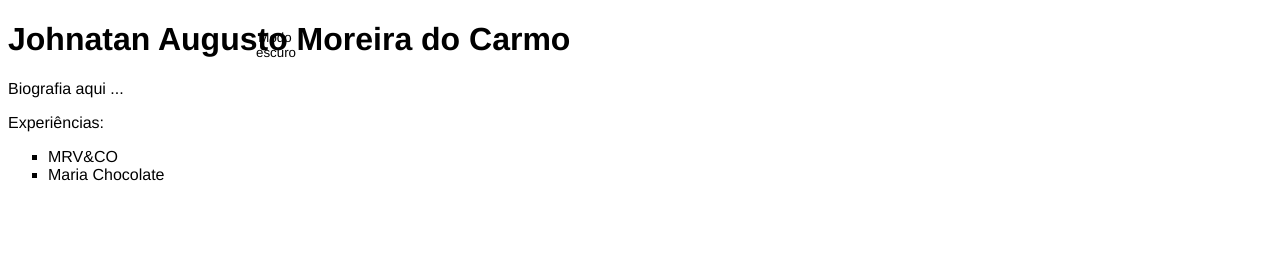
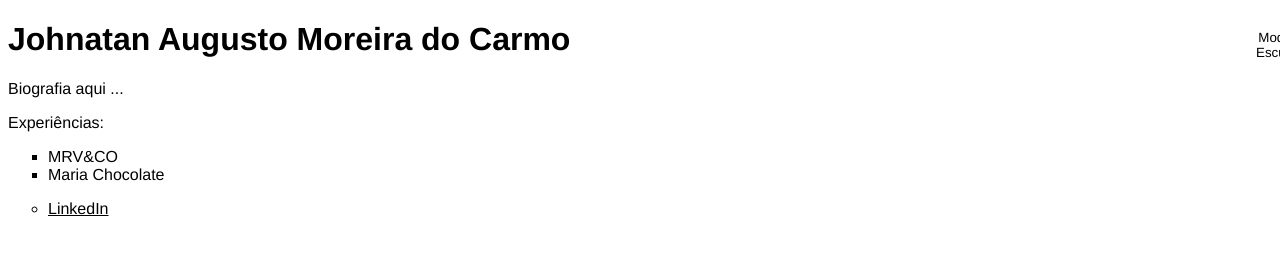
Before and after one commit to jonhjonhb/dio-first-html, a plain HTML site: page index.html in a window 1280 px wide. Drawn offline with Linux system fonts and the light colour scheme.

Commit message:
adicionado novos elementos

```diff
--- a/app.js
+++ b/app.js
@@ -4,7 +4,7 @@ switcher.addEventListener('click', function() {
     document.body.classList.toggle('dark-theme')
     var className = document.body.className;
     if(className == "Light-theme"){
-        this.textContent = "Modo escuro";
+        this.textContent = "Modo Escuro";
     }
     else{
         this.textContent = "Modo Claro";
--- a/index.html
+++ b/index.html
@@ -20,8 +20,17 @@
         <li class="list">Maria Chocolate</li>
     </ul>
     <div>
-        <button class="btn">Modo escuro</button>
+        <button class="btn">Modo Escuro</button>
     </div>
+
+    <footer>
+        <ul>
+            <li>
+                <a href="https://www.linkedin.com/in/johnatan-augusto/" target="_blank">LinkedIn</a>
+            </li>
+        </ul>
+    </footer>
+
     <script src="app.js"></script>
     <noscript>Você precisa habilitar o script da página para visualizar o site completo</noscript>
 </body>
--- a/main.css
+++ b/main.css
@@ -11,19 +11,19 @@ li {
     list-style: square;
 }
 .light-theme {
-    --bg: var(--green);
+    --bg: var(--red);
     --fontColor: var(--black);
     --btnBg: var(--black);
     --btnFontColor: var(--white);
 }
 .dark-theme {
     --bg: var(--black);
-    --fontColor: var(--green);
+    --fontColor: var(--red);
     --btnBg: var(--white);
     --btnFontColor: var(--black);
 }
 :root{
-    --green: red;
+    --red: red;
     --white: #FFFFFF;
     --black: #000000;
 }
@@ -36,7 +36,7 @@ li {
     background-color: var(--btnBg);
     position: absolute;
     top: 20px;
-    left: 250px;
+    left: 1250px;
     height: 50px;
     width: 50px;
     border-radius: 50%;
```
